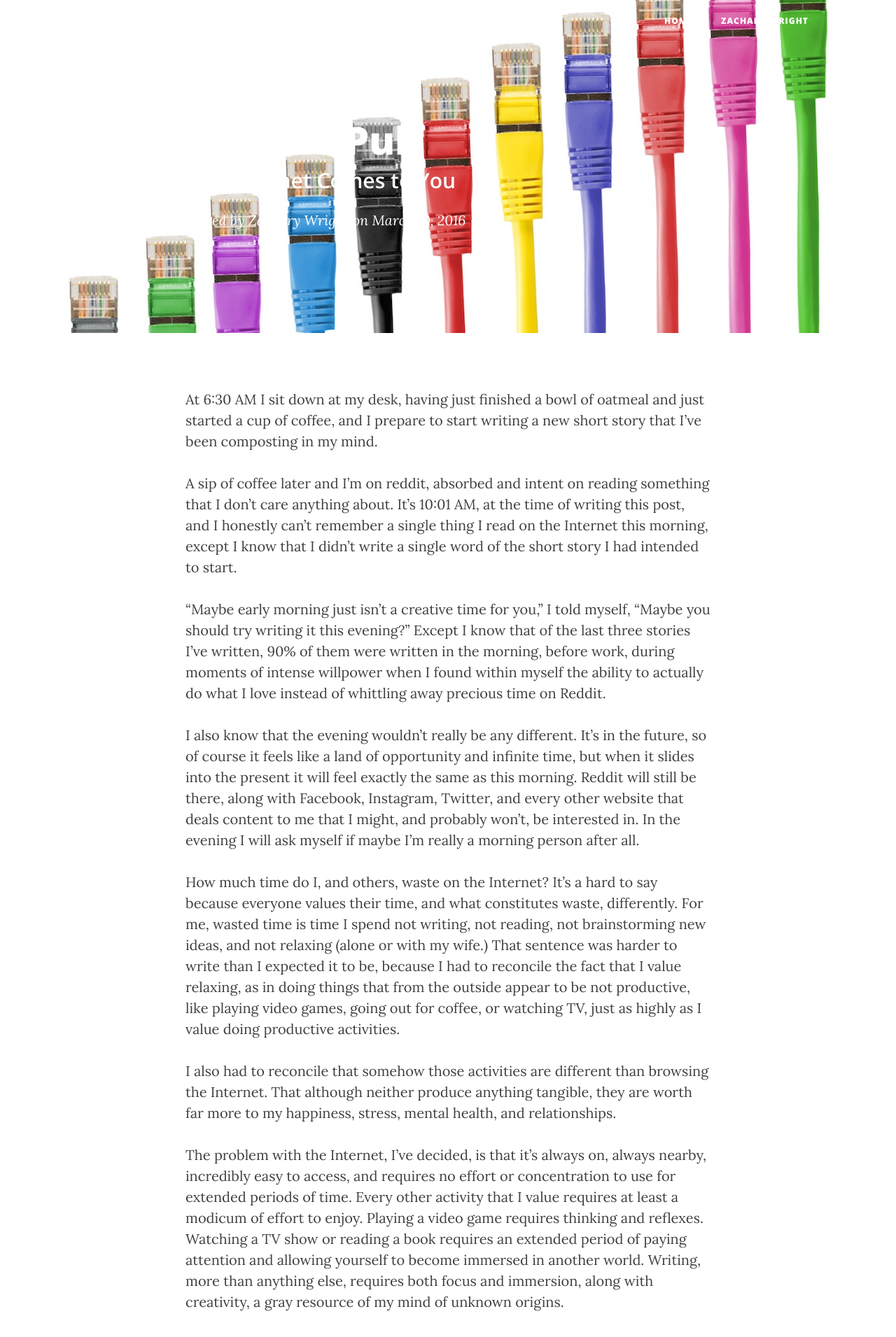
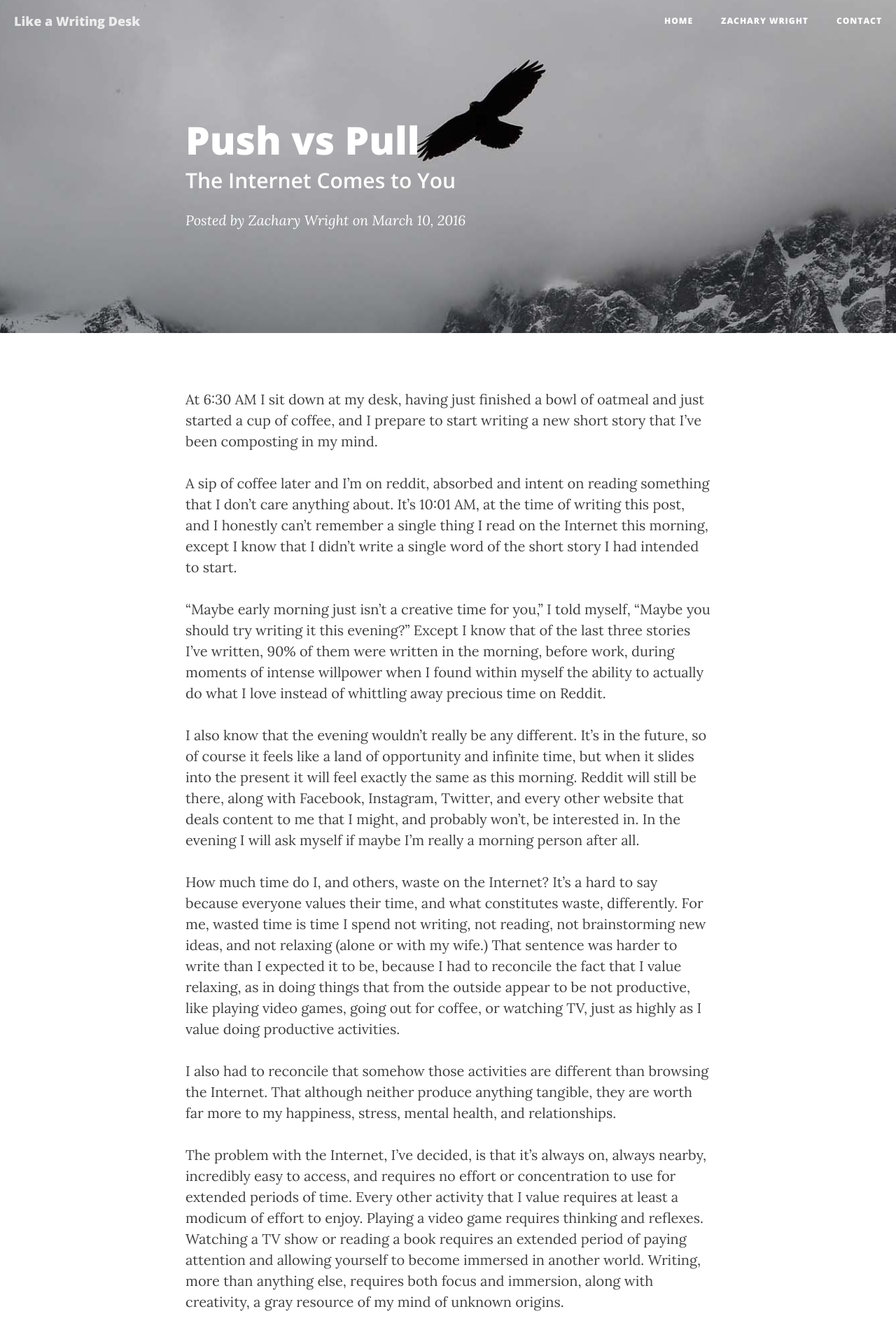
Before and after one commit to zacharyw/like-a-writing-desk, a Jekyll site: the page built from _posts/2016-03-10-push-vs-pull.markdown, in a window 1280 px wide. Shown: the top 1911 px of the page at 70% size. Built offline with Jekyll 4.4.1, drawn with Linux system fonts in a browser that asks for light colours; nearby versions of some CDN libraries.

Commit message:
Update image

```diff
--- a/_posts/2016-03-10-push-vs-pull.markdown
+++ b/_posts/2016-03-10-push-vs-pull.markdown
@@ -4,7 +4,7 @@ title:      "Push vs Pull"
 subtitle:   "The Internet Comes to You"
 date:       2016-03-10 12:20:00
 author:     "Zachary Wright"
-header-img: "img/cables.jpeg"
+header-img: "img/home-bg.jpg"
 archive:    true
 ---
 
```
